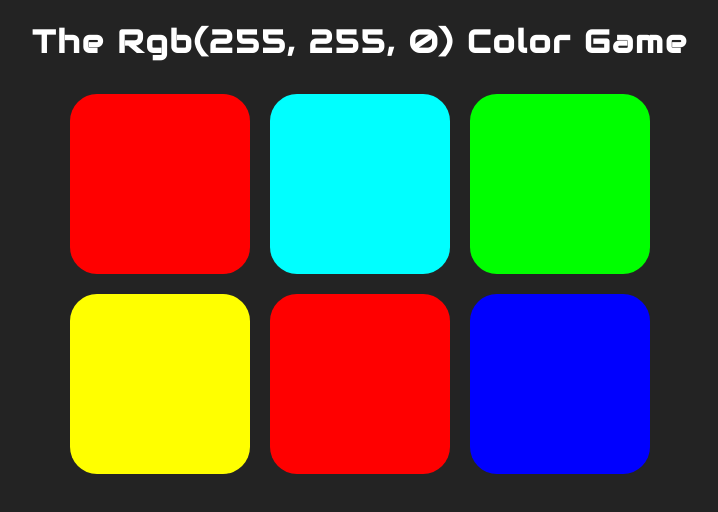
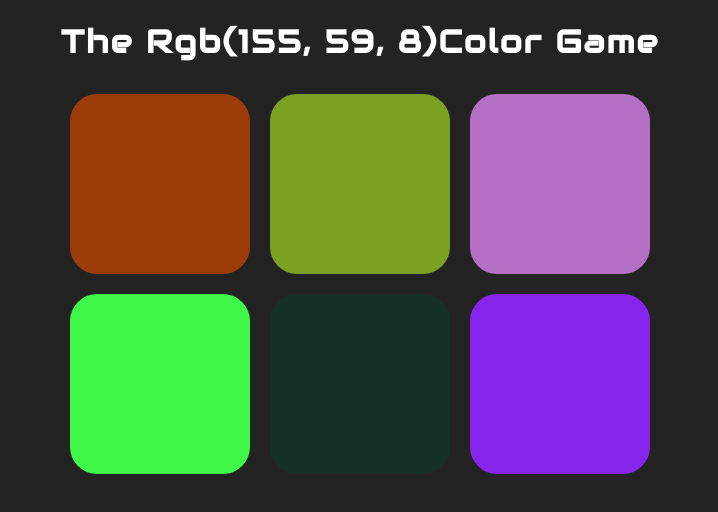
Before and after one commit to svillavi/RGB-Color-Game, a plain HTML site: page index.html in a window 1280 px wide. Shown: the whole page, without its empty margins (280-998 px from the left). Drawn offline with Linux system fonts and the light colour scheme.

Commit message:
Initial Commit

```diff
--- a/rgb.js
+++ b/rgb.js
@@ -1,16 +1,9 @@
-var colors = ["rgb(255, 0, 0)",
-			  "rgb(0, 255, 255)",
-			  "rgb(0, 255, 0)",
-			  "rgb(255, 255, 0)",
-			  "rgb(255, 0, 0)",
-			  "rgb(0, 0, 255)"
-];
-
+var colors = genRandomColors(6);
 var cSpan = document.querySelector("#cSpan");
 var cSpanContainer = document.querySelector(".cSpanContainer");
 var squares = document.querySelectorAll(".square");
 var messageSpan = document.querySelector(".messageContainer");
-var pickedColor = colors[3];
+var pickedColor = pickColor();
 
 cSpan.textContent = pickedColor;
 
@@ -41,5 +34,35 @@ function changeColors(color){
 		//change colors of all elements to correctly selected color
 		squares[i].style.backgroundColor = color;
 		cSpanContainer.style.backgroundColor = color;
-		}
 	}
+}
+
+function pickColor(){
+	var random = Math.floor(Math.random() * colors.length);
+	return colors[random];
+}
+
+function genRandomColors(num){
+	//make array
+	var arr = [];
+
+	//add num random colors array
+	for(var i=0; i < num; i++){
+		arr.push(randomColor());
+	}
+	//return that array
+	return arr;
+}
+
+//Note: Initial bug, when comparing "clicked" vs "picked", it wasn't comaring correctly. Checked CSS for set div color, it was set initially during mockup of the app, to give the divs identifying colors; Default color"purple" and added spaces accordingly.
+//Note: to verify that the two values(clicked/picked) are the same, run a console.log(clickedColor, pickedColor) and compare and contrast the two.
+function randomColor(){
+	//pick a "red" 0 -255
+	var r = Math.floor(Math.random() * 256);
+	//pick a "green" 0 -255
+	var g = Math.floor(Math.random() * 256);
+	//pick a "blue" 0 -255
+	var b = Math.floor(Math.random() * 256);
+
+	return "rgb(" + r + ", " + g + ", " + b + ")";
+}
```
Also changed, not shown: index.html (+1 -1 lines).
